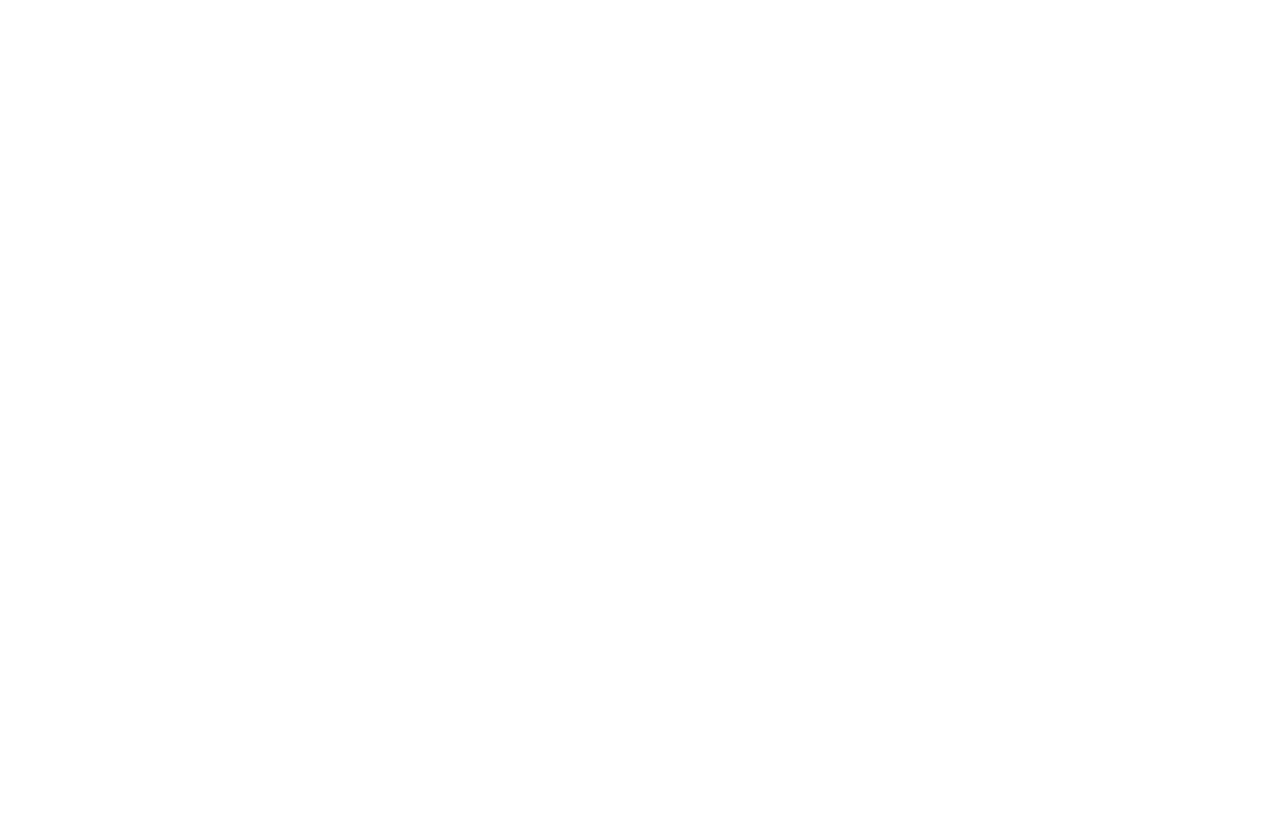
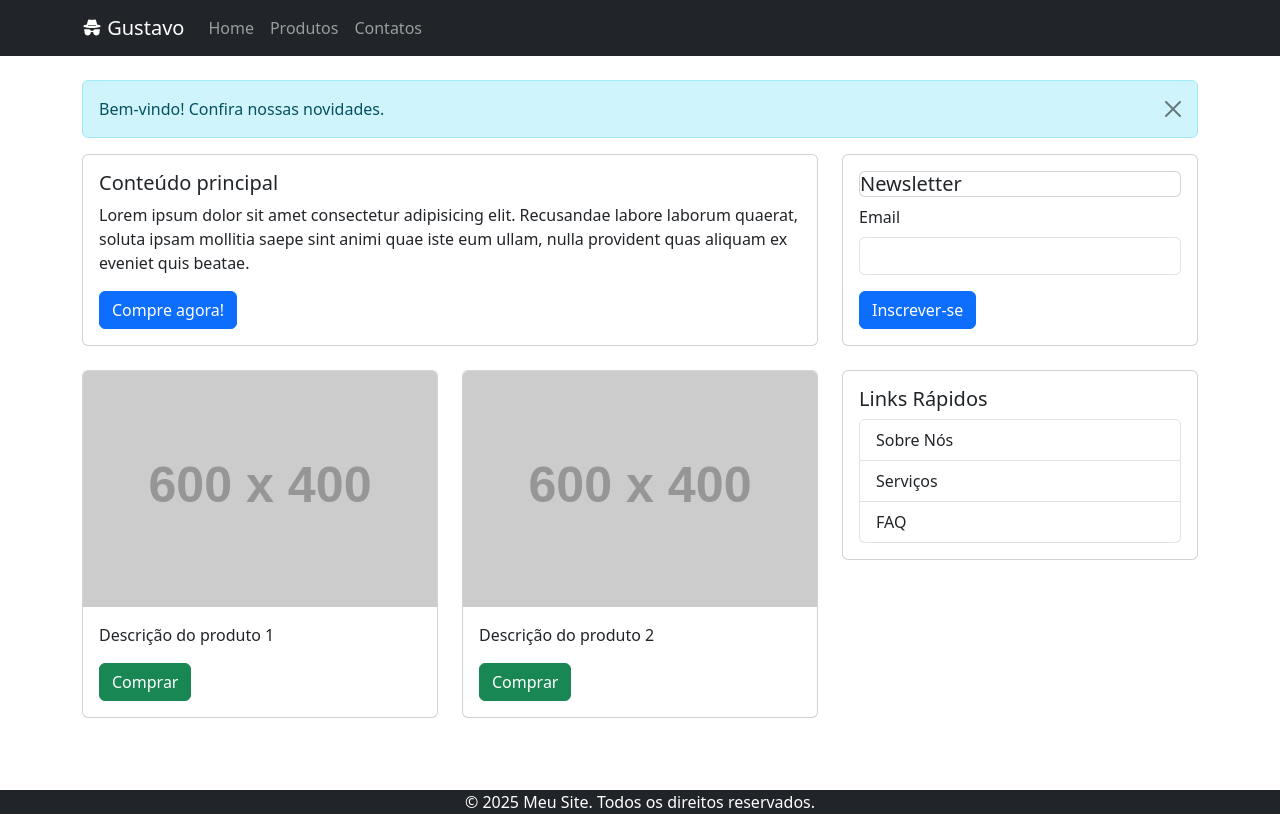
Before and after one commit to oTalDoMagalas/Bootstrap_Intro_Gustavo, a plain HTML site: page ex10_layout-completo/ex10.html in a window 1280 px wide. Drawn offline with nearby package versions, Linux system fonts and the light colour scheme; placeholder pictures from the web are drawn by us.

Commit message:
Update ex10.html

```diff
--- a/ex10_layout-completo/ex10.html
+++ b/ex10_layout-completo/ex10.html
@@ -1,17 +1,175 @@
 <!DOCTYPE html>
 <html lang="pt-br">
-<head>
-    <meta charset="UTF-8">
-    <meta name="viewport" content="width=device-width, initial-scale=1.0">
+  <head>
+    <meta charset="UTF-8" />
+    <meta name="viewport" content="width=device-width, initial-scale=1.0" />
     <title>Layout Completo Bootstrap</title>
-    <link href="https://cdn.jsdelivr.net/npm/bootstrap@5.3.0/dist/css/bootstrap.min.css" rel="stylesheet">
-</head>
-<body>
+    <link
+      href="https://cdn.jsdelivr.net/npm/bootstrap@5.3.0/dist/css/bootstrap.min.css"
+      rel="stylesheet"
+    />
+    <link
+      rel="stylesheet"
+      href="https://cdn.jsdelivr.net/npm/bootstrap-icons@1.11.3/font/bootstrap-icons.min.css"
+    />
+  </head>
+  <body>
+    <!-- 1ª Digitação (Aqui) -->
+    <nav class="navbar navbar-expand-lg navbar-dark bg-dark">
+      <div class="container">
+        <a href="" class="navbar-brand"
+          ><i class="bi bi-incognito"></i> Gustavo</a
+        >
+        <button
+          class="navbar-toggler"
+          type="button"
+          data-bs-toggle="collapse"
+          data-bs-target="#navbarNav"
+        >
+          <span class="navbar-toggler-icon"></span>
+        </button>
 
+        <div class="collapse navbar-collapse" id="navbarNav">
+          <ul class="navbar-nav">
+            <li class="nav-item active">
+              <a href="#" class="nav-link">Home</a>
+            </li>
+            <li class="nav-item"><a href="#" class="nav-link">Produtos</a></li>
+            <li class="nav-item"><a href="#" class="nav-link">Contatos</a></li>
+          </ul>
+        </div>
+      </div>
+    </nav>
 
-    <!-- 1ª Digitação (Aqui) -->
+    <div class="container mt-4">
+      <div class="alert alert-info alert-dismissible fade show">
+        Bem-vindo! Confira nossas novidades.
+        <button
+          type="button"
+          class="btn-close"
+          data-bs-dismiss="alert"
+        ></button>
+      </div>
+      <div class="row">
+        <div class="col-md-8">
+          <div class="card mb-4">
+            <div class="card-body">
+              <h5 class="card-title">Conteúdo principal</h5>
+              <p class="card-text">
+                Lorem ipsum dolor sit amet consectetur adipisicing elit.
+                Recusandae labore laborum quaerat, soluta ipsam mollitia saepe
+                sint animi quae iste eum ullam, nulla provident quas aliquam ex
+                eveniet quis beatae.
+              </p>
+              <button
+                class="btn btn-primary"
+                data-bs-toggle="modal"
+                data-bs-target="#contatoModal"
+              >
+                Compre agora!
+              </button>
+            </div>
+          </div>
 
+          <div class="row">
+            <div class="col-sm-6 mb-4">
+              <div class="card">
+                <img
+                  src="https://placehold.co/600x400/000000/FFF"
+                  alt=""
+                  class="card-img-top"
+                />
+                <div class="card-body">
+                  <p class="card-text">Descrição do produto 1</p>
+                  <button class="btn btn-success">Comprar</button>
+                </div>
+              </div>
+            </div>
+            <div class="col-sm-6 mb-4">
+              <div class="card">
+                <img
+                  src="https://placehold.co/600x400/000000/FFF"
+                  alt=""
+                  class="card-img-top"
+                />
+                <div class="card-body">
+                  <p class="card-text">Descrição do produto 2</p>
+                  <button class="btn btn-success">Comprar</button>
+                </div>
+              </div>
+            </div>
+          </div>
+        </div>
+        <div class="col-md-4">
+          <div class="card mb-4">
+            <div class="card-body">
+              <h5 class="card title">Newsletter</h5>
+              <form>
+                <div class="mb-3">
+                  <label for="email" class="form-label">Email</label>
+                  <input
+                    type="email"
+                    class="form-control"
+                    id="email"
+                    required
+                  />
+                </div>
+                <button class="btn btn-primary" type="submit">Inscrever-se</button>
+              </form>
+            </div>
+          </div>
+          <div class="card">
+            <div class="card-body">
+                <h5 class="card-title">Links Rápidos</h5>
+                <div class="list-group">
+                    <a href="" class="list-group-item list-group-item-action">Sobre Nós</a>
+                    <a href="" class="list-group-item list-group-item-action">Serviços</a>
+                    <a href="" class="list-group-item list-group-item-action">FAQ</a>
+                </div>
+            </div>
+          </div>
+        </div>
+      </div>
+    </div>
+
+    <div class="modal fade" id="contatoModal">
+        <div class="modal-dialog">
+            <div class="modal-content">
+                <div class="modal-header">
+                    <h5 class="modal-title">Entre em Contato</h5>
+                    <button class="btn-close" type="button" data-bs-dismiss="modal"></button>
+                </div>
+                <div class="modal-body">
+                    <form>
+                        <div class="mb-3">
+                            <label for="nome" class="form-label">Nome</label>
+                            <input type="text" class="form-control" id="nome" required>
+                        </div>
+                        <div class="mb-3">
+                            <label for="emailContato" class="form-label">Email</label>
+                            <input type="email" class="form-control" id="emailContato" required>
+                        </div>
+                        <div class="mb-3">
+                            <label for="mensagem" class="form-label">Mensagem</label>
+                            <textarea id="mensagem" class="form-control" rows="3" required></textarea>
+                        </div>
+                        <div class="modal-footer">
+                    <button type="button" class="btn btn-secondary" data-bs-dismiss="modal">Fechar</button>
+                    <button type="submit" class="btn btn-primary">Enviar</button>
+                </div>
+                    </form>
+                </div>
+
+            </div>
+        </div>
+    </div>
+
+    <footer class="bg-dark text-white mt-5 py3">
+        <div class="container text-center">
+            <p class="mb-0">&copy; 2025 Meu Site. Todos os direitos reservados.</p>
+        </div>
+    </footer>
 
     <script src="https://cdn.jsdelivr.net/npm/bootstrap@5.3.0/dist/js/bootstrap.bundle.min.js"></script>
-</body>
+  </body>
 </html>
```
